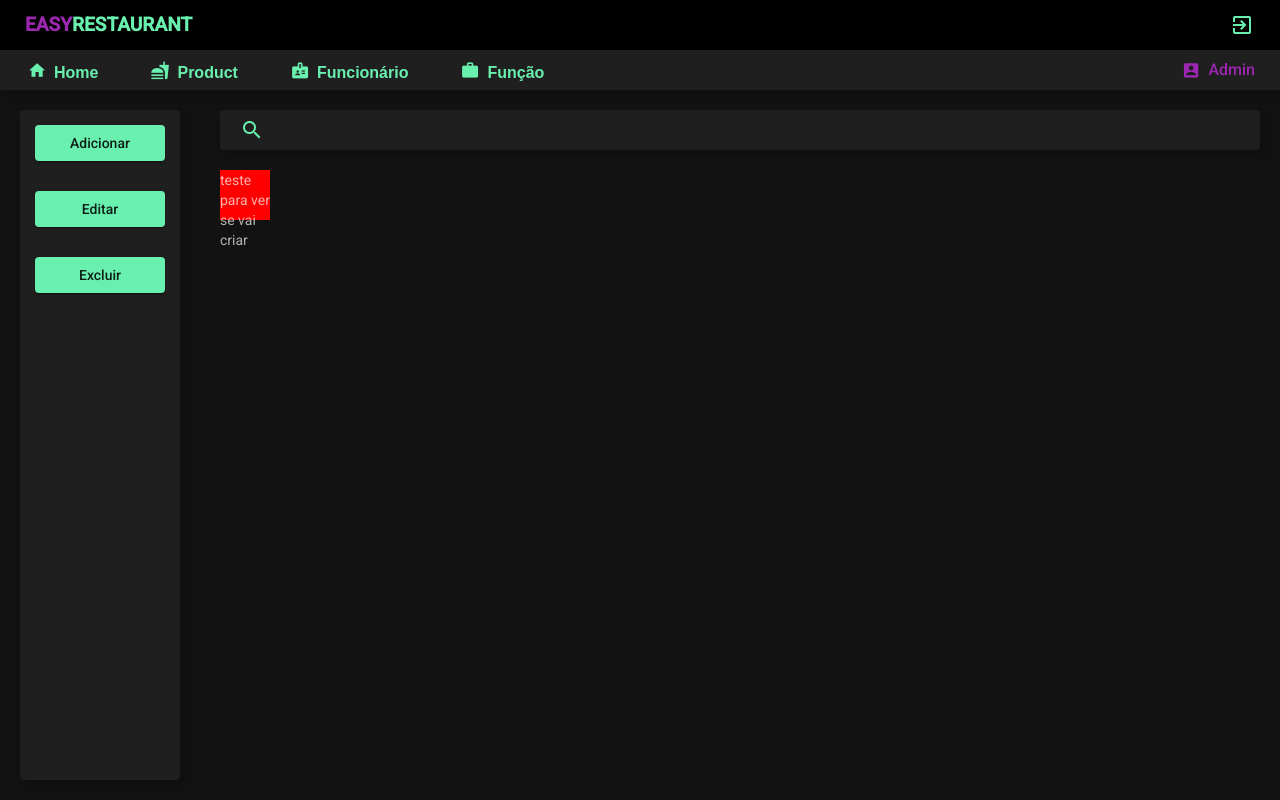
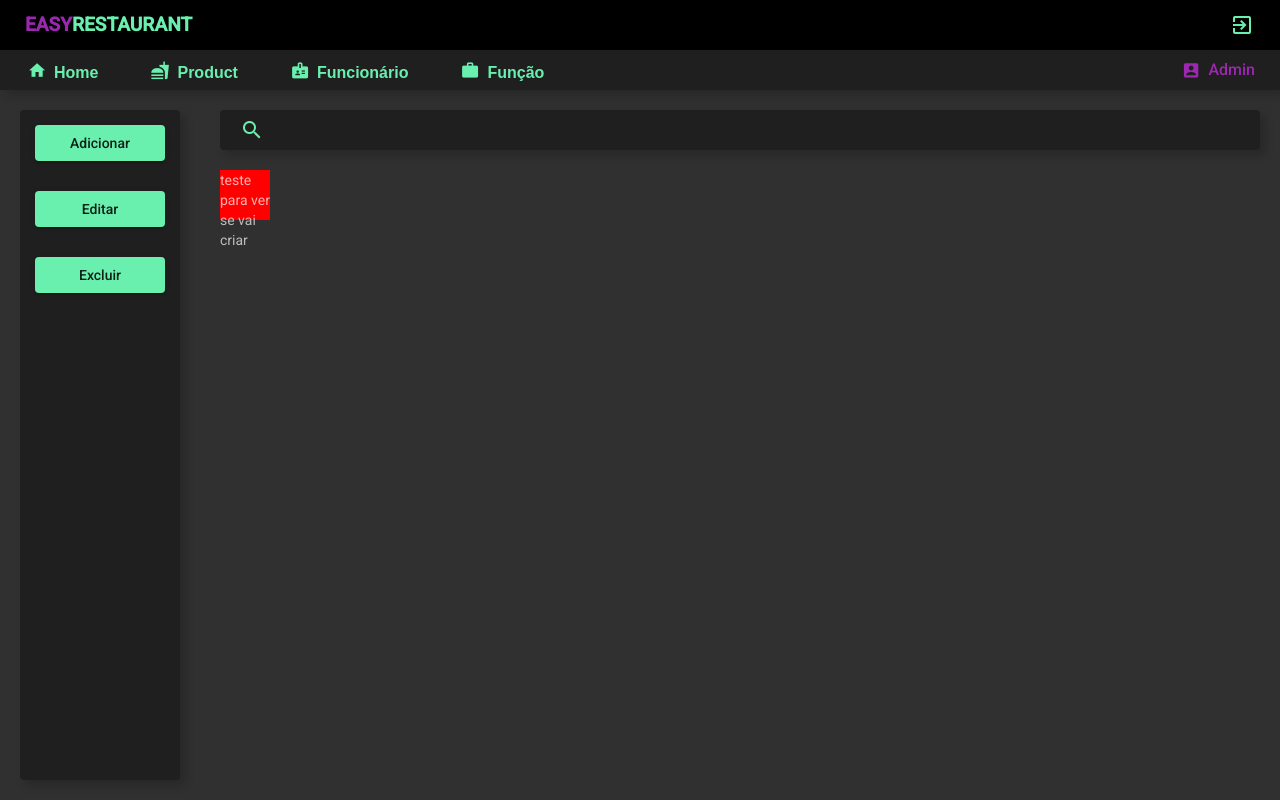
Before and after one commit to fernando-albsilva/Easy-Restaurant-Ui-V2, an Angular app: page / in a window 1280 px wide. Built offline with nearby package versions, Linux system fonts and the light colour scheme.

Commit message:
ajustando rotas e criando modulos privado e publico

```diff
--- /dev/null
+++ b/src/app/private/private-routing.module.ts
@@ -0,0 +1,23 @@
+import { NgModule } from '@angular/core';
+import { Routes, RouterModule } from '@angular/router';
+
+import { TableAndCommandManagement } from './table-and-command-management/table-and-command-management.component';
+import { WorkerFunction } from './worker-function/worker-function.component';
+
+
+const routes: Routes = [
+  { path: 'private',
+    children:
+    [
+      { path: 'management',  component: TableAndCommandManagement },
+      { path: 'worker-function', component: WorkerFunction}
+    ]
+  }
+]; // sets up routes constant where you define your routes
+
+// configures NgModule imports and exports
+@NgModule({
+  imports: [RouterModule.forRoot(routes)],
+  exports: [RouterModule]
+})
+export class PrivateRoutingModule { }
--- a/src/app/private/worker-function/worker-function.module.ts
+++ b/src/app/private/worker-function/worker-function.module.ts
@@ -16,6 +16,8 @@ import { WorkerFunction } from './worker-function.component';
     CommonModule,
     SharedModule
   ],
-  exports:[]
+  exports:[
+    WorkerFunction
+  ]
 })
 export class WorkerFunctionModule { }
--- a/src/app/public/home/home-module.module.ts
+++ b/src/app/public/home/home-module.module.ts
@@ -19,7 +19,7 @@ import { SharedModule } from '../shared/shared.module';
     RouterModule
   ],
   exports:[
-
+    HomeComponent
   ]
 })
 export class HomeModule { }
--- a/src/app/public/home/home.component.scss
+++ b/src/app/public/home/home.component.scss
@@ -6,6 +6,7 @@
   display: flex;
   justify-content: space-around;
   align-items: center;
+  background-color: $bg_home;
 
   .login-card{
     width: 500px;
--- /dev/null
+++ b/src/app/public/public-routing.module.ts
@@ -0,0 +1,14 @@
+import { NgModule } from '@angular/core';
+import { Routes, RouterModule } from '@angular/router'; // CLI imports router
+import { HomeComponent } from './home/home.component';
+
+const routes: Routes = [
+  { path: 'public', component: HomeComponent}
+]; // sets up routes constant where you define your routes
+
+// configures NgModule imports and exports
+@NgModule({
+  imports: [RouterModule.forRoot(routes)],
+  exports: [RouterModule]
+})
+export class PublicRoutingModule { }
--- a/src/app/shared-styles/colors.scss
+++ b/src/app/shared-styles/colors.scss
@@ -10,6 +10,10 @@ $purple: #9c27b0;
 
 $black: #000000;
 
+$bg_home: #121212;
+
+$bg_default: #303030;
+
 $shadow: 5px 5px 10px #00000030;
 
 $card-background: #1f1f1f;
--- a/src/styles.scss
+++ b/src/styles.scss
@@ -4,7 +4,7 @@
 html, body {
   height: 100%;
   width: 100%;
-  background-color: #121212;
+  background-color: $bg_default;
   color: $gray;
  }
 
```
Also changed, not shown: src/app/app-routing.module.ts (+2 -12 lines), src/app/app.module.ts (+7 -8 lines), src/app/private/private.module.ts (added, +20 -0 lines), src/app/public/public.module.ts (added, +21 -0 lines).
